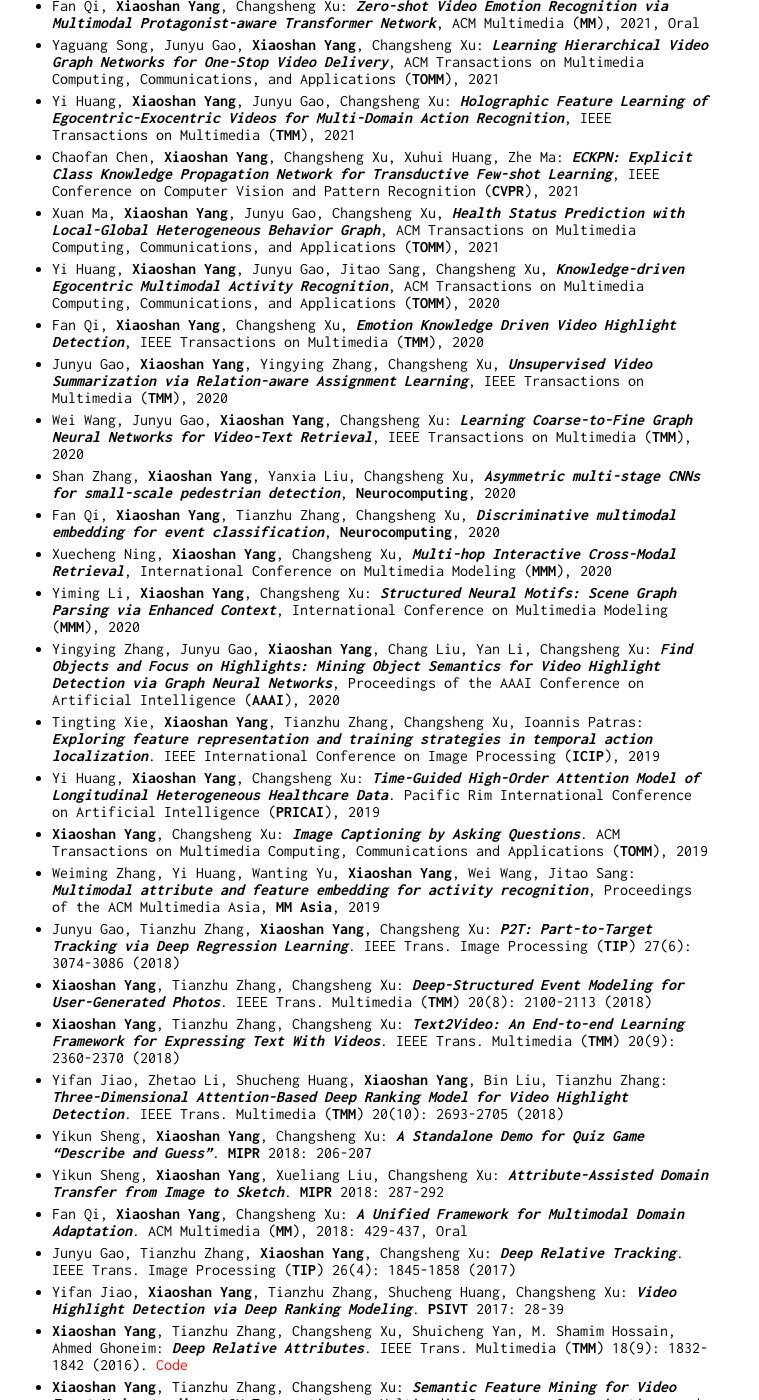
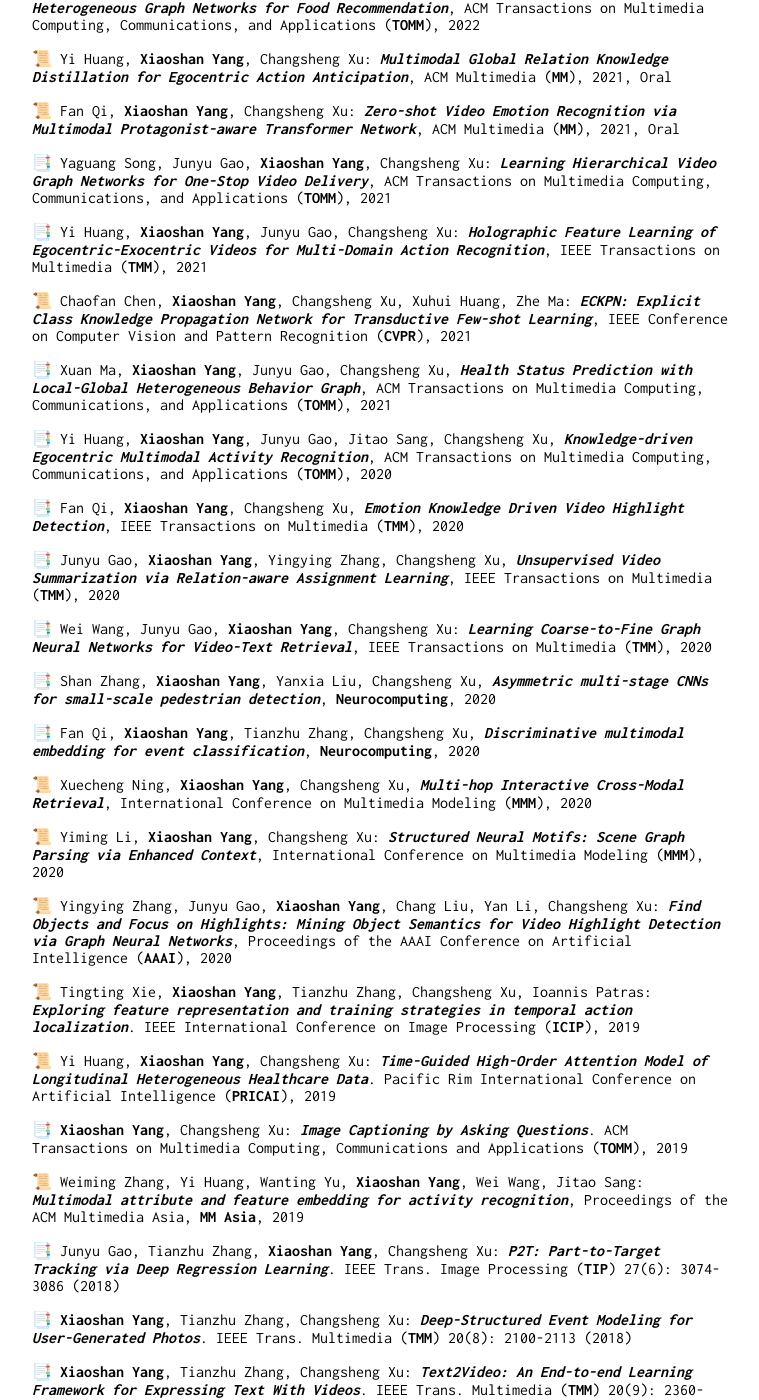
Before and after one commit to YangXS/yangxs.github.io, a Jekyll site: the page built from publications.md, in a window 1280 px wide and 1400 px high, scrolled down 764 px. Shown: the whole window, without its empty margins (258-1017 px from the left). Built offline with Jekyll 4.4.1, drawn with Linux system fonts in a browser that asks for light colours; part of the change alters nothing that is shown; some of the changed text lies outside the part shown.

Commit message:
Update publications.md

```diff
--- a/publications.md
+++ b/publications.md
@@ -1,54 +1,101 @@
 ---
 layout: default
 ---
+
+<!-- YXS: use emoji by directly copying the icon: https://www.markdownguide.org/extended-syntax/#emoji -->
 
 📜 Yi Huang, **Xiaoshan Yang**, Ji Zhang, Changsheng Xu: ***Relative Alignment Network for Source-Free Multimodal Video Domain Adaptation***. ACM Multimedia (**MM**), 2022
 
 📜 Chaofan Chen, **Xiaoshan Yang**, Ming Yan, Changsheng Xu: ***Attribute-guided Dynamic Routing Graph Network for Transductive Few-shot Learning***. ACM Multimedia (**MM**), 2022
 
-* Fan Qi, Zixin Zhang, **Xiaoshan Yang**, Huaiwen Zhang, Changsheng Xu: ***Feeling Without Sharing: A Federated Video Emotion Recognition Framework Via Privacy-Agnostic Hybrid Aggregation***. ACM Multimedia (**MM**), 2022
-* Yiming Li, **Xiaoshan Yang**, Changsheng Xu: ***Dynamic Scene Graph Generation via Anticipatory Pre-training***. IEEE Conference on Computer Vision and Pattern Recognition (**CVPR**), 2022
-* Jiabo Ye, Junfeng Tian, Ming Yan, **Xiaoshan Yang**, Xuwu Wang, Ji Zhang, Liang He, Xin Lin: ***Shifting More Attention to Visual Backbone: Query-modulated Refinement Networks for End-to-End Visual Grounding***. IEEE Conference on Computer Vision and Pattern Recognition (**CVPR**), 2022
-* **Xiaoshan Yang**, Baochen Xiong, Yi Huang, Changsheng Xu: ***Cross-Modal Federated Human Activity Recognition via Modality-Agnostic and Modality-Specific Representation Learning***. AAAI Conference on Artificial Intelligence (**AAAI**), 2022, Oral
-* Xinhong Ma, **Xiaoshan Yang**, Junyu Gao, Changsheng Xu: ***The Model May Fit You: User-Generalized Cross-Modal Retrieval***. IEEE Transactions on Multimedia (**TMM**), 2022
-* Yiming Li, **Xiaoshan Yang**, Xuhui Huang, Zhe Ma, and Changsheng Xu: ***Zero-shot Predicate Prediction for Scene Graph Parsing***. IEEE Transactions on Multimedia (**TMM**), 2022
-* Yaguang Song, **Xiaoshan Yang**, Changsheng Xu: ***Self-supervised Calorie-aware Heterogeneous Graph Networks for Food Recommendation***, ACM Transactions on Multimedia Computing, Communications, and Applications (**TOMM**), 2022
-* Yi Huang, **Xiaoshan Yang**, Changsheng Xu: ***Multimodal Global Relation Knowledge Distillation for Egocentric Action Anticipation***, ACM Multimedia (**MM**), 2021, Oral
-* Fan Qi, **Xiaoshan Yang**, Changsheng Xu: ***Zero-shot Video Emotion Recognition via Multimodal Protagonist-aware Transformer Network***,  ACM Multimedia (**MM**), 2021, Oral
-* Yaguang Song, Junyu Gao, **Xiaoshan Yang**, Changsheng Xu: ***Learning Hierarchical Video Graph Networks for One-Stop Video Delivery***, ACM Transactions on Multimedia Computing, Communications, and Applications (**TOMM**), 2021
-* Yi Huang, **Xiaoshan Yang**, Junyu Gao, Changsheng Xu: ***Holographic Feature Learning of Egocentric-Exocentric Videos for Multi-Domain Action Recognition***, IEEE Transactions on Multimedia (**TMM**), 2021
-* Chaofan Chen, **Xiaoshan Yang**, Changsheng Xu, Xuhui Huang, Zhe Ma: ***ECKPN: Explicit Class Knowledge Propagation Network for Transductive Few-shot Learning***, IEEE Conference on Computer Vision and Pattern Recognition (**CVPR**), 2021
-* Xuan Ma, **Xiaoshan Yang**, Junyu Gao, Changsheng Xu, ***Health Status Prediction with Local-Global Heterogeneous Behavior Graph***, ACM Transactions on Multimedia Computing, Communications, and Applications (**TOMM**), 2021
-* Yi Huang, **Xiaoshan Yang**, Junyu Gao, Jitao Sang, Changsheng Xu, ***Knowledge-driven Egocentric Multimodal Activity Recognition***, ACM Transactions on Multimedia Computing, Communications, and Applications (**TOMM**), 2020
-* Fan Qi, **Xiaoshan Yang**, Changsheng Xu, ***Emotion Knowledge Driven Video Highlight Detection***, IEEE Transactions on Multimedia (**TMM**), 2020
-* Junyu Gao, **Xiaoshan Yang**, Yingying Zhang, Changsheng Xu, ***Unsupervised Video Summarization via Relation-aware Assignment Learning***, IEEE Transactions on Multimedia (**TMM**), 2020
-* Wei Wang, Junyu Gao, **Xiaoshan Yang**, Changsheng Xu: ***Learning Coarse-to-Fine Graph Neural Networks for Video-Text Retrieval***, IEEE Transactions on Multimedia (**TMM**), 2020
-* Shan Zhang, **Xiaoshan Yang**, Yanxia Liu, Changsheng Xu, ***Asymmetric multi-stage CNNs for small-scale pedestrian detection***, **Neurocomputing**, 2020
-* Fan Qi, **Xiaoshan Yang**, Tianzhu Zhang, Changsheng Xu, ***Discriminative multimodal embedding for event classification***, **Neurocomputing**, 2020
-* Xuecheng Ning, **Xiaoshan Yang**, Changsheng Xu, ***Multi-hop Interactive Cross-Modal Retrieval***, International Conference on Multimedia Modeling (**MMM**), 2020
-* Yiming Li, **Xiaoshan Yang**, Changsheng Xu: ***Structured Neural Motifs: Scene Graph Parsing via Enhanced Context***, International Conference on Multimedia Modeling (**MMM**), 2020
-* Yingying Zhang, Junyu Gao, **Xiaoshan Yang**, Chang Liu, Yan Li, Changsheng Xu: ***Find Objects and Focus on Highlights: Mining Object Semantics for Video Highlight Detection via Graph Neural Networks***, Proceedings of the AAAI Conference on Artificial Intelligence (**AAAI**), 2020
-* Tingting Xie, **Xiaoshan Yang**, Tianzhu Zhang, Changsheng Xu, Ioannis Patras: ***Exploring feature representation and training strategies in temporal action localization***. IEEE International Conference on Image Processing (**ICIP**), 2019
-* Yi Huang, **Xiaoshan Yang**, Changsheng Xu: ***Time-Guided High-Order Attention Model of Longitudinal Heterogeneous Healthcare Data***. Pacific Rim International Conference on Artificial Intelligence (**PRICAI**), 2019
-* **Xiaoshan Yang**, Changsheng Xu: ***Image Captioning by Asking Questions***. ACM Transactions on Multimedia Computing, Communications and Applications (**TOMM**), 2019
-* Weiming Zhang, Yi Huang, Wanting Yu, **Xiaoshan Yang**, Wei Wang, Jitao Sang: ***Multimodal attribute and feature embedding for activity recognition***, Proceedings of the ACM Multimedia Asia, **MM Asia**, 2019
-* Junyu Gao, Tianzhu Zhang, **Xiaoshan Yang**, Changsheng Xu: ***P2T: Part-to-Target Tracking via Deep Regression Learning***. IEEE Trans. Image Processing (**TIP**) 27(6): 3074-3086 (2018)
-* **Xiaoshan Yang**, Tianzhu Zhang, Changsheng Xu: ***Deep-Structured Event Modeling for User-Generated Photos***. IEEE Trans. Multimedia (**TMM**) 20(8): 2100-2113 (2018)
-* **Xiaoshan Yang**, Tianzhu Zhang, Changsheng Xu: ***Text2Video: An End-to-end Learning Framework for Expressing Text With Videos***. IEEE Trans. Multimedia (**TMM**) 20(9): 2360-2370 (2018)
-* Yifan Jiao, Zhetao Li, Shucheng Huang, **Xiaoshan Yang**, Bin Liu, Tianzhu Zhang: ***Three-Dimensional Attention-Based Deep Ranking Model for Video Highlight Detection***. IEEE Trans. Multimedia (**TMM**) 20(10): 2693-2705 (2018)
-* Yikun Sheng, **Xiaoshan Yang**, Changsheng Xu: ***A Standalone Demo for Quiz Game "Describe and Guess"***. **MIPR** 2018: 206-207
-* Yikun Sheng, **Xiaoshan Yang**, Xueliang Liu, Changsheng Xu: ***Attribute-Assisted Domain Transfer from Image to Sketch***. **MIPR** 2018: 287-292
-* Fan Qi, **Xiaoshan Yang**, Changsheng Xu: ***A Unified Framework for Multimodal Domain Adaptation***. ACM Multimedia (**MM**), 2018: 429-437, Oral
-* Junyu Gao, Tianzhu Zhang, **Xiaoshan Yang**, Changsheng Xu: ***Deep Relative Tracking***. IEEE Trans. Image Processing (**TIP**) 26(4): 1845-1858 (2017)
-* Yifan Jiao, **Xiaoshan Yang**, Tianzhu Zhang, Shucheng Huang, Changsheng Xu: ***Video Highlight Detection via Deep Ranking Modeling***. **PSIVT** 2017: 28-39
-* **Xiaoshan Yang**, Tianzhu Zhang, Changsheng Xu, Shuicheng Yan, M. Shamim Hossain, Ahmed Ghoneim: ***Deep Relative Attributes***. IEEE Trans. Multimedia (**TMM**) 18(9): 1832-1842 (2016). [Code](https://github.com/YangXS/DRA)
-* **Xiaoshan Yang**, Tianzhu Zhang, Changsheng Xu: ***Semantic Feature Mining for Video Event Understanding***. ACM Transactions on Multimedia Computing, Communications and Applications (**TOMM**) 12(4): 55:1-55:22 (2016)
-* **Xiaoshan Yang**, Tianzhu Zhang, Changsheng Xu: ***Abnormal Event Discovery in User Generated Photos***. ACM Multimedia (**MM**), 2016
-* **Xiaoshan Yang**, Tianzhu Zhang, Changsheng Xu: ***A new discriminative coding method for image classification***. Multimedia System (**MSJ**) 21(2): 133-145 (2015)
-* **Xiaoshan Yang**, Tianzhu Zhang, Changsheng Xu: ***Cross-Domain Feature Learning in Multimedia***. IEEE Trans. Multimedia (**TMM**) 17(1): 64-78 (2015). [Code](https://github.com/YangXS/CDFL)
-* **Xiaoshan Yang**, Tianzhu Zhang, Changsheng Xu, M. Shamim Hossain: ***Automatic Visual Concept Learning for Social Event Understanding***. IEEE Trans. Multimedia (**TMM**) 17(3): 346-358 (2015)
-* **Xiaoshan Yang**, Tianzhu Zhang, Changsheng Xu, Ming-Hsuan Yang: ***Boosted Multifeature Learning for Cross-Domain Transfer***. ACM Transactions on Multimedia Computing, Communications and Applications (**TOMM**) 11(3): 35:1-35:18 (2015)
-* Jianbing Shen, **Xiaoshan Yang**, Xuelong Li, Yunde Jia: ***Intrinsic Image Decomposition Using Optimization and User Scribbles***. IEEE Trans. Cybernetics (**TCYB**) 43(2): 425-436 (2013)
-* **Xiaoshan Yang**, Tianzhu Zhang, Changsheng Xu: ***Locality discriminative coding for image classification***. **ICIMCS** 2013: 52-55
-* **Xiaoshan Yang**, Tianzhu Zhang, Changsheng Xu, Min Xu: ***Graph-Guided Fusion Penalty Based Sparse Coding for Image Classification***. **PCM** 2013: 475-484
-* Jianbing Shen, **Xiaoshan Yang**, Yunde Jia, Xuelong Li: ***Intrinsic images using optimization***. IEEE Conference on Computer Vision and Pattern Recognition (**CVPR**) 2011: 3481-3487. [Code](https://github.com/shenjianbing/intrinsic11)
+📜 Fan Qi, Zixin Zhang, **Xiaoshan Yang**, Huaiwen Zhang, Changsheng Xu: ***Feeling Without Sharing: A Federated Video Emotion Recognition Framework Via Privacy-Agnostic Hybrid Aggregation***. ACM Multimedia (**MM**), 2022
+
+📜 Yiming Li, **Xiaoshan Yang**, Changsheng Xu: ***Dynamic Scene Graph Generation via Anticipatory Pre-training***. IEEE Conference on Computer Vision and Pattern Recognition (**CVPR**), 2022
+
+📜 Jiabo Ye, Junfeng Tian, Ming Yan, **Xiaoshan Yang**, Xuwu Wang, Ji Zhang, Liang He, Xin Lin: ***Shifting More Attention to Visual Backbone: Query-modulated Refinement Networks for End-to-End Visual Grounding***. IEEE Conference on Computer Vision and Pattern Recognition (**CVPR**), 2022
+
+📜 **Xiaoshan Yang**, Baochen Xiong, Yi Huang, Changsheng Xu: ***Cross-Modal Federated Human Activity Recognition via Modality-Agnostic and Modality-Specific Representation Learning***. AAAI Conference on Artificial Intelligence (**AAAI**), 2022, Oral
+
+📑 Xinhong Ma, **Xiaoshan Yang**, Junyu Gao, Changsheng Xu: ***The Model May Fit You: User-Generalized Cross-Modal Retrieval***. IEEE Transactions on Multimedia (**TMM**), 2022
+
+📑 Yiming Li, **Xiaoshan Yang**, Xuhui Huang, Zhe Ma, and Changsheng Xu: ***Zero-shot Predicate Prediction for Scene Graph Parsing***. IEEE Transactions on Multimedia (**TMM**), 2022
+
+📑 Yaguang Song, **Xiaoshan Yang**, Changsheng Xu: ***Self-supervised Calorie-aware Heterogeneous Graph Networks for Food Recommendation***, ACM Transactions on Multimedia Computing, Communications, and Applications (**TOMM**), 2022
+
+📜 Yi Huang, **Xiaoshan Yang**, Changsheng Xu: ***Multimodal Global Relation Knowledge Distillation for Egocentric Action Anticipation***, ACM Multimedia (**MM**), 2021, Oral
+
+📜 Fan Qi, **Xiaoshan Yang**, Changsheng Xu: ***Zero-shot Video Emotion Recognition via Multimodal Protagonist-aware Transformer Network***,  ACM Multimedia (**MM**), 2021, Oral
+
+📑 Yaguang Song, Junyu Gao, **Xiaoshan Yang**, Changsheng Xu: ***Learning Hierarchical Video Graph Networks for One-Stop Video Delivery***, ACM Transactions on Multimedia Computing, Communications, and Applications (**TOMM**), 2021
+
+📑 Yi Huang, **Xiaoshan Yang**, Junyu Gao, Changsheng Xu: ***Holographic Feature Learning of Egocentric-Exocentric Videos for Multi-Domain Action Recognition***, IEEE Transactions on Multimedia (**TMM**), 2021
+
+📜 Chaofan Chen, **Xiaoshan Yang**, Changsheng Xu, Xuhui Huang, Zhe Ma: ***ECKPN: Explicit Class Knowledge Propagation Network for Transductive Few-shot Learning***, IEEE Conference on Computer Vision and Pattern Recognition (**CVPR**), 2021
+
+📑 Xuan Ma, **Xiaoshan Yang**, Junyu Gao, Changsheng Xu, ***Health Status Prediction with Local-Global Heterogeneous Behavior Graph***, ACM Transactions on Multimedia Computing, Communications, and Applications (**TOMM**), 2021
+
+📑 Yi Huang, **Xiaoshan Yang**, Junyu Gao, Jitao Sang, Changsheng Xu, ***Knowledge-driven Egocentric Multimodal Activity Recognition***, ACM Transactions on Multimedia Computing, Communications, and Applications (**TOMM**), 2020
+
+📑 Fan Qi, **Xiaoshan Yang**, Changsheng Xu, ***Emotion Knowledge Driven Video Highlight Detection***, IEEE Transactions on Multimedia (**TMM**), 2020
+
+📑 Junyu Gao, **Xiaoshan Yang**, Yingying Zhang, Changsheng Xu, ***Unsupervised Video Summarization via Relation-aware Assignment Learning***, IEEE Transactions on Multimedia (**TMM**), 2020
+
+📑 Wei Wang, Junyu Gao, **Xiaoshan Yang**, Changsheng Xu: ***Learning Coarse-to-Fine Graph Neural Networks for Video-Text Retrieval***, IEEE Transactions on Multimedia (**TMM**), 2020
+
+📑 Shan Zhang, **Xiaoshan Yang**, Yanxia Liu, Changsheng Xu, ***Asymmetric multi-stage CNNs for small-scale pedestrian detection***, **Neurocomputing**, 2020
+
+📑 Fan Qi, **Xiaoshan Yang**, Tianzhu Zhang, Changsheng Xu, ***Discriminative multimodal embedding for event classification***, **Neurocomputing**, 2020
+
+📜 Xuecheng Ning, **Xiaoshan Yang**, Changsheng Xu, ***Multi-hop Interactive Cross-Modal Retrieval***, International Conference on Multimedia Modeling (**MMM**), 2020
+
+📜 Yiming Li, **Xiaoshan Yang**, Changsheng Xu: ***Structured Neural Motifs: Scene Graph Parsing via Enhanced Context***, International Conference on Multimedia Modeling (**MMM**), 2020
+
+📜 Yingying Zhang, Junyu Gao, **Xiaoshan Yang**, Chang Liu, Yan Li, Changsheng Xu: ***Find Objects and Focus on Highlights: Mining Object Semantics for Video Highlight Detection via Graph Neural Networks***, Proceedings of the AAAI Conference on Artificial Intelligence (**AAAI**), 2020
+
+📜 Tingting Xie, **Xiaoshan Yang**, Tianzhu Zhang, Changsheng Xu, Ioannis Patras: ***Exploring feature representation and training strategies in temporal action localization***. IEEE International Conference on Image Processing (**ICIP**), 2019
+
+📜 Yi Huang, **Xiaoshan Yang**, Changsheng Xu: ***Time-Guided High-Order Attention Model of Longitudinal Heterogeneous Healthcare Data***. Pacific Rim International Conference on Artificial Intelligence (**PRICAI**), 2019
+
+📑 **Xiaoshan Yang**, Changsheng Xu: ***Image Captioning by Asking Questions***. ACM Transactions on Multimedia Computing, Communications and Applications (**TOMM**), 2019
+
+📜 Weiming Zhang, Yi Huang, Wanting Yu, **Xiaoshan Yang**, Wei Wang, Jitao Sang: ***Multimodal attribute and feature embedding for activity recognition***, Proceedings of the ACM Multimedia Asia, **MM Asia**, 2019
+
+📑 Junyu Gao, Tianzhu Zhang, **Xiaoshan Yang**, Changsheng Xu: ***P2T: Part-to-Target Tracking via Deep Regression Learning***. IEEE Trans. Image Processing (**TIP**) 27(6): 3074-3086 (2018)
+
+📑 **Xiaoshan Yang**, Tianzhu Zhang, Changsheng Xu: ***Deep-Structured Event Modeling for User-Generated Photos***. IEEE Trans. Multimedia (**TMM**) 20(8): 2100-2113 (2018)
+
+📑 **Xiaoshan Yang**, Tianzhu Zhang, Changsheng Xu: ***Text2Video: An End-to-end Learning Framework for Expressing Text With Videos***. IEEE Trans. Multimedia (**TMM**) 20(9): 2360-2370 (2018)
+
+📑 Yifan Jiao, Zhetao Li, Shucheng Huang, **Xiaoshan Yang**, Bin Liu, Tianzhu Zhang: ***Three-Dimensional Attention-Based Deep Ranking Model for Video Highlight Detection***. IEEE Trans. Multimedia (**TMM**) 20(10): 2693-2705 (2018)
+
+📜 Yikun Sheng, **Xiaoshan Yang**, Changsheng Xu: ***A Standalone Demo for Quiz Game "Describe and Guess"***. **MIPR** 2018: 206-207
+
+📜 Yikun Sheng, **Xiaoshan Yang**, Xueliang Liu, Changsheng Xu: ***Attribute-Assisted Domain Transfer from Image to Sketch***. **MIPR** 2018: 287-292
+
+📜 Fan Qi, **Xiaoshan Yang**, Changsheng Xu: ***A Unified Framework for Multimodal Domain Adaptation***. ACM Multimedia (**MM**), 2018: 429-437, Oral
+
+📑 Junyu Gao, Tianzhu Zhang, **Xiaoshan Yang**, Changsheng Xu: ***Deep Relative Tracking***. IEEE Trans. Image Processing (**TIP**) 26(4): 1845-1858 (2017)
+
+📜 Yifan Jiao, **Xiaoshan Yang**, Tianzhu Zhang, Shucheng Huang, Changsheng Xu: ***Video Highlight Detection via Deep Ranking Modeling***. **PSIVT** 2017: 28-39
+
+📑 **Xiaoshan Yang**, Tianzhu Zhang, Changsheng Xu, Shuicheng Yan, M. Shamim Hossain, Ahmed Ghoneim: ***Deep Relative Attributes***. IEEE Trans. Multimedia (**TMM**) 18(9): 1832-1842 (2016). [Code](https://github.com/YangXS/DRA)
+
+📑 **Xiaoshan Yang**, Tianzhu Zhang, Changsheng Xu: ***Semantic Feature Mining for Video Event Understanding***. ACM Transactions on Multimedia Computing, Communications and Applications (**TOMM**) 12(4): 55:1-55:22 (2016)
+
+📜 **Xiaoshan Yang**, Tianzhu Zhang, Changsheng Xu: ***Abnormal Event Discovery in User Generated Photos***. ACM Multimedia (**MM**), 2016
+
+📑 **Xiaoshan Yang**, Tianzhu Zhang, Changsheng Xu: ***A new discriminative coding method for image classification***. Multimedia System (**MSJ**) 21(2): 133-145 (2015)
+
+📑 **Xiaoshan Yang**, Tianzhu Zhang, Changsheng Xu: ***Cross-Domain Feature Learning in Multimedia***. IEEE Trans. Multimedia (**TMM**) 17(1): 64-78 (2015). [Code](https://github.com/YangXS/CDFL)
+
+📑 **Xiaoshan Yang**, Tianzhu Zhang, Changsheng Xu, M. Shamim Hossain: ***Automatic Visual Concept Learning for Social Event Understanding***. IEEE Trans. Multimedia (**TMM**) 17(3): 346-358 (2015)
+
+📑 **Xiaoshan Yang**, Tianzhu Zhang, Changsheng Xu, Ming-Hsuan Yang: ***Boosted Multifeature Learning for Cross-Domain Transfer***. ACM Transactions on Multimedia Computing, Communications and Applications (**TOMM**) 11(3): 35:1-35:18 (2015)
+
+📑 Jianbing Shen, **Xiaoshan Yang**, Xuelong Li, Yunde Jia: ***Intrinsic Image Decomposition Using Optimization and User Scribbles***. IEEE Trans. Cybernetics (**TCYB**) 43(2): 425-436 (2013)
+
+📜 **Xiaoshan Yang**, Tianzhu Zhang, Changsheng Xu: ***Locality discriminative coding for image classification***. **ICIMCS** 2013: 52-55
+
+📜 **Xiaoshan Yang**, Tianzhu Zhang, Changsheng Xu, Min Xu: ***Graph-Guided Fusion Penalty Based Sparse Coding for Image Classification***. **PCM** 2013: 475-484
+
+📜 Jianbing Shen, **Xiaoshan Yang**, Yunde Jia, Xuelong Li: ***Intrinsic images using optimization***. IEEE Conference on Computer Vision and Pattern Recognition (**CVPR**) 2011: 3481-3487. [Code](https://github.com/shenjianbing/intrinsic11)
```
